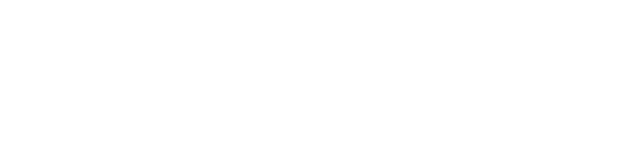
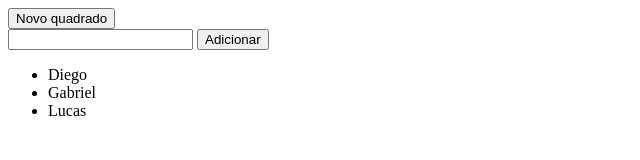
Before and after one commit to wilian1994/javascript-rocketseat, a plain HTML site: page index.html in a window 1280 px wide. Shown: the whole page, without its empty margins (0-640 px from the left). Drawn offline with Linux system fonts and the light colour scheme.

Commit message:
Finalizando o exercicio da aula 02

```diff
--- a/index.html
+++ b/index.html
@@ -1,11 +1,63 @@
-<html>
+<!DOCTYPE html>
+<html lang="en">
+
 <head>
-        <title></title>
+  <title>Exercício 01</title>
 </head>
+
 <body>
+  <button id="new">Novo quadrado</button>
 
+  <div id="squares"></div>
+  <input type="text" id="nome">
+  <button onclick="adicionar()">Adicionar</button>
+  <ul></ul>
   <script>
 
+        var nomes = ['Diego', 'Gabriel', 'Lucas']
+
+        var listElement = document.querySelector('ul')
+        var inputElement = document.querySelector('input');
+
+        for (const nome of nomes) {
+            createLine(nome)
+        }
+
+        function adicionar(){
+            createLine(inputElement.value)
+            inputElement.value = ''
+        }
+
+        function createLine(text){
+            var li = document.createElement('li')
+            var nome = document.createTextNode(text);
+            li.appendChild(nome)
+            listElement.appendChild(li)
+        }
+
+//    var btnElement = document.getElementById('new');
+//     var squaresElement = document.getElementById('squares');
+//     function getRandomColor() {
+//       var letters = '0123456789ABCDEF';
+//       var color = '#';
+//       for (var i = 0; i < 6; i++) {
+//         color += letters[Math.floor(Math.random() * 16)];
+//       }
+//       return color;
+//     }
+//     btnElement.onclick = function () {
+//       var square = document.createElement('div');
+//       square.style.width = '100px';
+//       square.style.height = '100px';
+//       square.style.backgroundColor = '#F00';
+//       square.onmouseover = function () {
+//         square.style.backgroundColor = getRandomColor();
+//       }
+//       squaresElement.appendChild(square);
+//     };
+
+//     var newColor = getRandomColor();
   </script>
 </body>
+
 </html>
```
Lines whose indentation alone changed are shown as unchanged.
